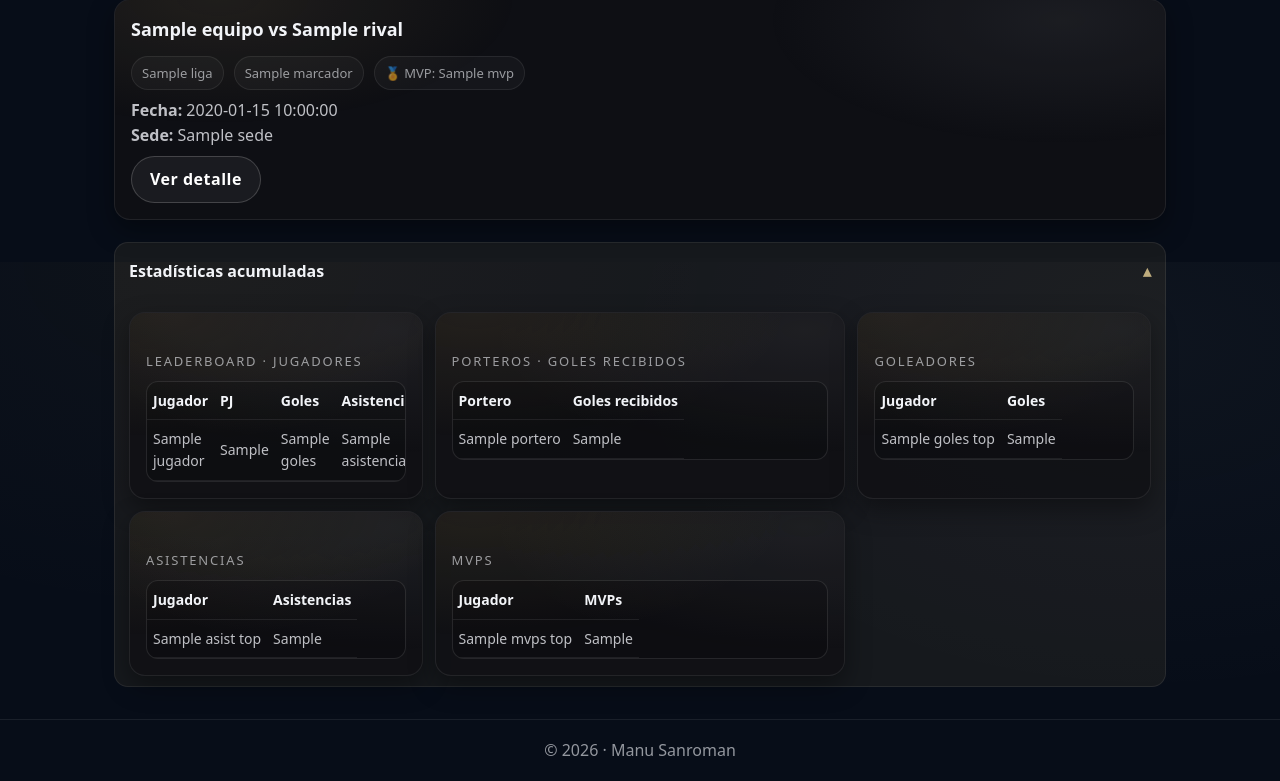
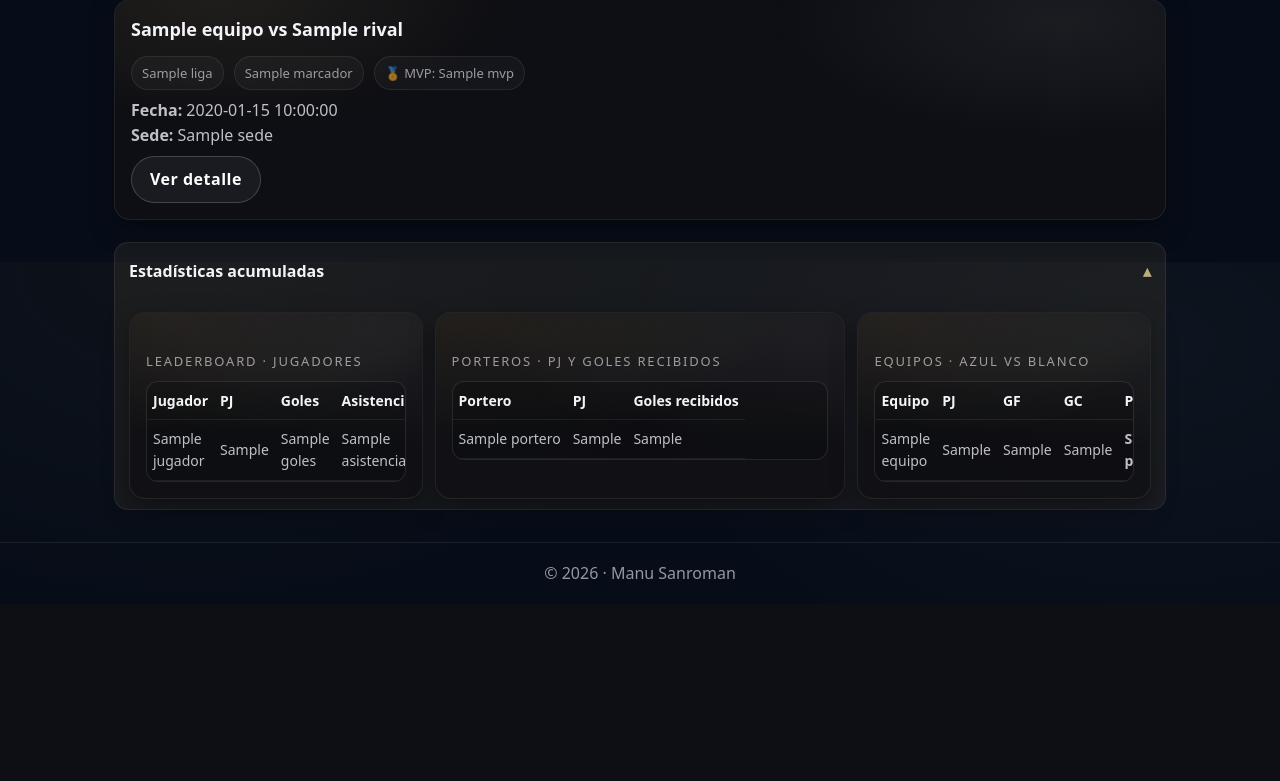
Before and after one commit to manumanusanroman-rgb/Manu, a FastAPI app: template templates/partidos.html in a window 1280 px wide, after a click on "Estadísticas acumuladas". Shown: the part 538-1319 px from the top of the page. After the commit the page ends 1117 px from the top, so only its background shows below. Run offline with FastAPI, Linux system fonts and the light colour scheme; the template is opened without the code that fills it: most values are stand-ins (such as "Sample title", 1, 10 or a date in 2020).

Commit message:
Match Center: sortable tables (players/keepers/teams) without reload

```diff
--- a/templates/partidos.html
+++ b/templates/partidos.html
@@ -144,112 +144,116 @@
 
       <!-- PORTEROS -->
       <article class="card">
-        <div class="section-title">Porteros · Goles recibidos</div>
+  <div class="section-title">Porteros · PJ y Goles recibidos</div>
 
-        {% if porteros_tabla %}
-          <table class="events">
+  <table id="tabla-porteros" class="events">
     <thead>
       <tr>
-                <th>Portero</th>
-                <th>Goles recibidos</th>
+        <th data-type="text">Portero</th>
+        <th data-type="num">PJ</th>
+        <th data-type="num">Goles recibidos</th>
       </tr>
     </thead>
     <tbody>
       {% for r in porteros_tabla %}
         <tr>
           <td>{{ r.portero }}</td>
+          <td>{{ r.pj }}</td>
           <td>{{ r.goles_recibidos }}</td>
         </tr>
       {% endfor %}
     </tbody>
   </table>
-        {% else %}
-          <p style="color:var(--muted);">Sin datos.</p>
-        {% endif %}
 </article>
 
-      <!-- GOLEADORES -->
+<!-- EQUIPOS -->
 <article class="card">
-        <div class="section-title">Goleadores</div>
+  <div class="section-title">Equipos · Azul vs Blanco</div>
 
-        {% if goles_top %}
-          <table class="events">
+  <table id="tabla-equipos" class="events">
     <thead>
       <tr>
-                <th>Jugador</th>
-                <th>Goles</th>
+        <th data-type="text">Equipo</th>
+        <th data-type="num">PJ</th>
+        <th data-type="num">GF</th>
+        <th data-type="num">GC</th>
+        <th data-type="num">Puntos</th>
       </tr>
     </thead>
     <tbody>
-              {% for nombre, n in goles_top %}
+      {% for e in equipos_tabla %}
         <tr>
-                  <td>{{ nombre }}</td>
-                  <td>{{ n }}</td>
+          <td>{{ e.equipo }}</td>
+          <td>{{ e.pj }}</td>
+          <td>{{ e.gf }}</td>
+          <td>{{ e.gc }}</td>
+          <td><strong>{{ e.pts }}</strong></td>
         </tr>
       {% endfor %}
     </tbody>
   </table>
-        {% else %}
-          <p style="color:var(--muted);">Sin datos.</p>
-        {% endif %}
 </article>
-
-      <!-- ASISTENCIAS -->
-      <article class="card">
-        <div class="section-title">Asistencias</div>
-
-        {% if asist_top %}
-          <table class="events">
-            <thead>
-              <tr>
-                <th>Jugador</th>
-                <th>Asistencias</th>
-              </tr>
-            </thead>
-            <tbody>
-              {% for nombre, n in asist_top %}
-                <tr>
-                  <td>{{ nombre }}</td>
-                  <td>{{ n }}</td>
-                </tr>
-              {% endfor %}
-            </tbody>
-          </table>
-        {% else %}
-          <p style="color:var(--muted);">Sin datos.</p>
-        {% endif %}
-      </article>
-
-      <!-- MVPS -->
-      <article class="card">
-        <div class="section-title">MVPs</div>
-
-        {% if mvps_top %}
-          <table class="events">
-            <thead>
-              <tr>
-                <th>Jugador</th>
-                <th>MVPs</th>
-              </tr>
-            </thead>
-            <tbody>
-              {% for nombre, n in mvps_top %}
-                <tr>
-                  <td>{{ nombre }}</td>
-                  <td>{{ n }}</td>
-                </tr>
-              {% endfor %}
-            </tbody>
-          </table>
-        {% else %}
-          <p style="color:var(--muted);">Sin datos.</p>
-        {% endif %}
-      </article>
-
     </section>
   </div>
 </details>
+<script>
+(function(){
 
+  function parseCell(td, type){
+    const txt = (td.textContent || "").trim();
+    if(type === "num"){
+      const n = parseFloat(txt.replace(",", "."));
+      return isNaN(n) ? -Infinity : n;
+    }
+    return txt.toLowerCase();
+  }
+
+  function makeSortable(tableId){
+    const table = document.getElementById(tableId);
+    if(!table) return;
+
+    const thead = table.querySelector("thead");
+    const tbody = table.querySelector("tbody");
+    if(!thead || !tbody) return;
+
+    const headers = Array.from(thead.querySelectorAll("th"));
+    let currentCol = null;
+    let dir = 1;
+
+    headers.forEach((th, idx) => {
+      th.style.cursor = "pointer";
+
+      th.addEventListener("click", (e) => {
+        e.preventDefault();
+        e.stopPropagation();
+
+        const type = th.dataset.type || "text";
+
+        dir = (currentCol === idx) ? -dir : 1;
+        currentCol = idx;
+
+        const rows = Array.from(tbody.querySelectorAll("tr"));
+
+        rows.sort((a,b) => {
+          const aVal = parseCell(a.children[idx], type);
+          const bVal = parseCell(b.children[idx], type);
+
+          if(aVal < bVal) return -1 * dir;
+          if(aVal > bVal) return  1 * dir;
+          return 0;
+        });
+
+        rows.forEach(r => tbody.appendChild(r));
+      });
+    });
+  }
+
+  makeSortable("tabla-jugadores");
+  makeSortable("tabla-porteros");
+  makeSortable("tabla-equipos");
+
+})();
+</script>
 <script>
 (function(){
   const q = document.getElementById("q");
```
Lines whose indentation alone changed are shown as unchanged.
